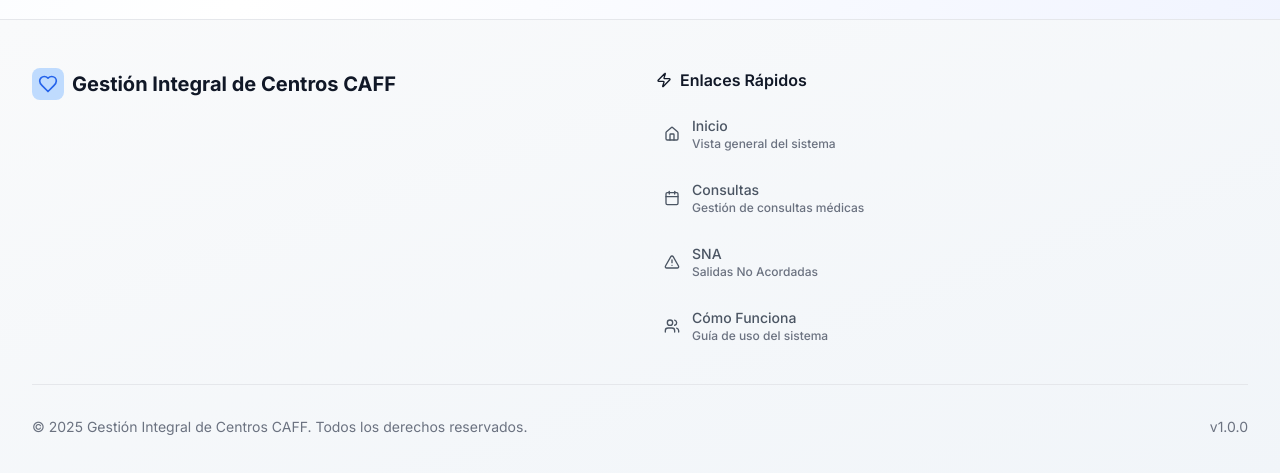
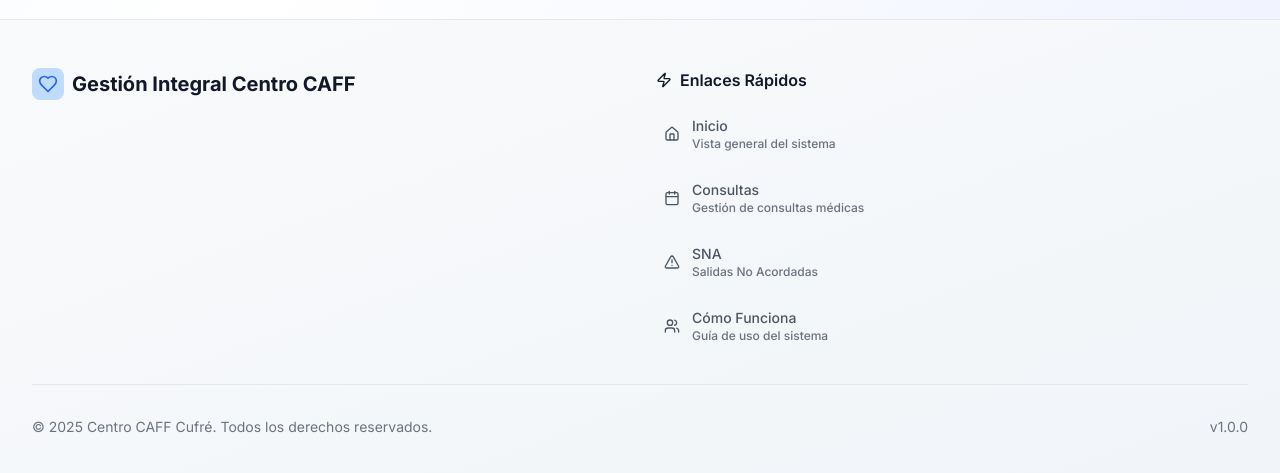
Before and after one commit to maxiberonuntitle/caff-tracker, a Next.js app: page / in a window 1280 px wide. Shown: the part 2108-2581 px from the top of the page. Built offline with nearby package versions, Linux system fonts and the light colour scheme; no server answers; the database is empty.

Commit message:
feat: actualizar footer con texto específico para Centro CAFF Cufré

```diff
--- a/src/components/layout/Footer.tsx
+++ b/src/components/layout/Footer.tsx
@@ -57,7 +57,7 @@ export function Footer() {
               <div className="w-8 h-8 bg-blue-200 rounded-lg flex items-center justify-center">
                 <Heart className="h-5 w-5 text-blue-600" />
               </div>
-                             <h3 className="text-xl font-bold text-gray-900">Gestión Integral de Centros CAFF</h3>
+                             <h3 className="text-xl font-bold text-gray-900">Gestión Integral Centro CAFF</h3>
             </div>
           </div>
 
@@ -93,7 +93,7 @@ export function Footer() {
         <div className="border-t border-gray-200 mt-8 pt-8">
           <div className="flex flex-col md:flex-row justify-between items-center gap-4">
                          <div className="text-sm text-gray-500">
-               © 2025 Gestión Integral de Centros CAFF. Todos los derechos reservados.
+               © 2025 Centro CAFF Cufré. Todos los derechos reservados.
              </div>
             <div className="text-sm text-gray-500">
               v1.0.0
```
